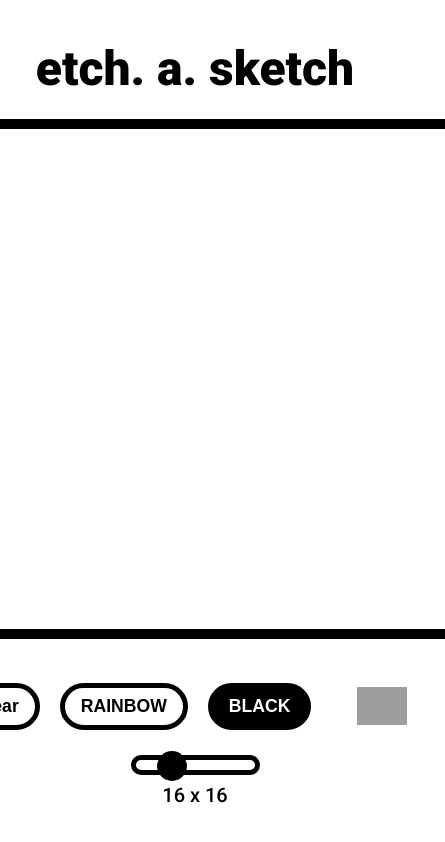
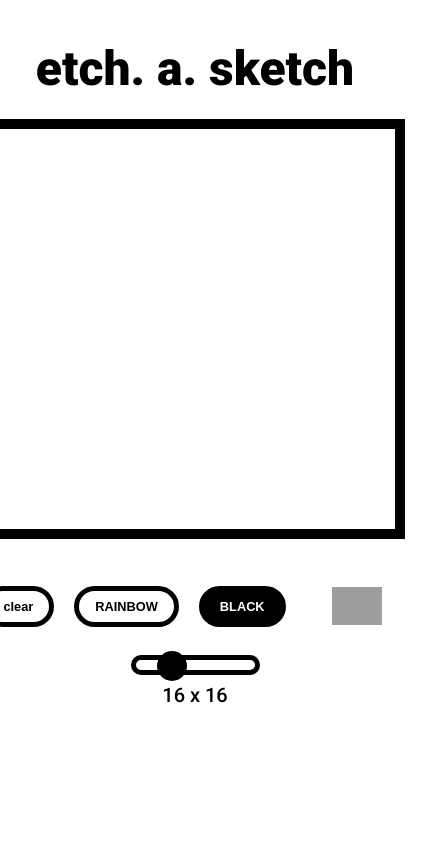
Before and after one commit to basokant/Etch-a-Sketch, a plain HTML site: page index.html in a window 390 px wide. Shown: the whole page, 445 px wide, since content can reach past the window. Drawn offline with Linux system fonts and the light colour scheme; grey boxes are pictures that could not be loaded.

Commit message:
kinda responsive now, should work on mobile

```diff
--- a/style.css
+++ b/style.css
@@ -52,7 +52,8 @@ button {
     cursor: pointer;
     text-align: center;
     transition: background 250ms ease-in-out,
-                transform 150ms ease;
+                transform 150ms ease,
+                background-image 250ms ease-in-out;
     -webkit-appearance: none;
     -moz-appearance: none;
 }
@@ -146,3 +147,13 @@ input[type='range']::-webkit-slider-thumb {
     font-weight: 500;
     margin: 6px;
 }
+
+@media (max-width: 850px) {
+    .grid {
+        width: 400px;
+        height: 400px;
+    }
+    button {
+        font-size: 0.8rem;
+    }
+}
```
